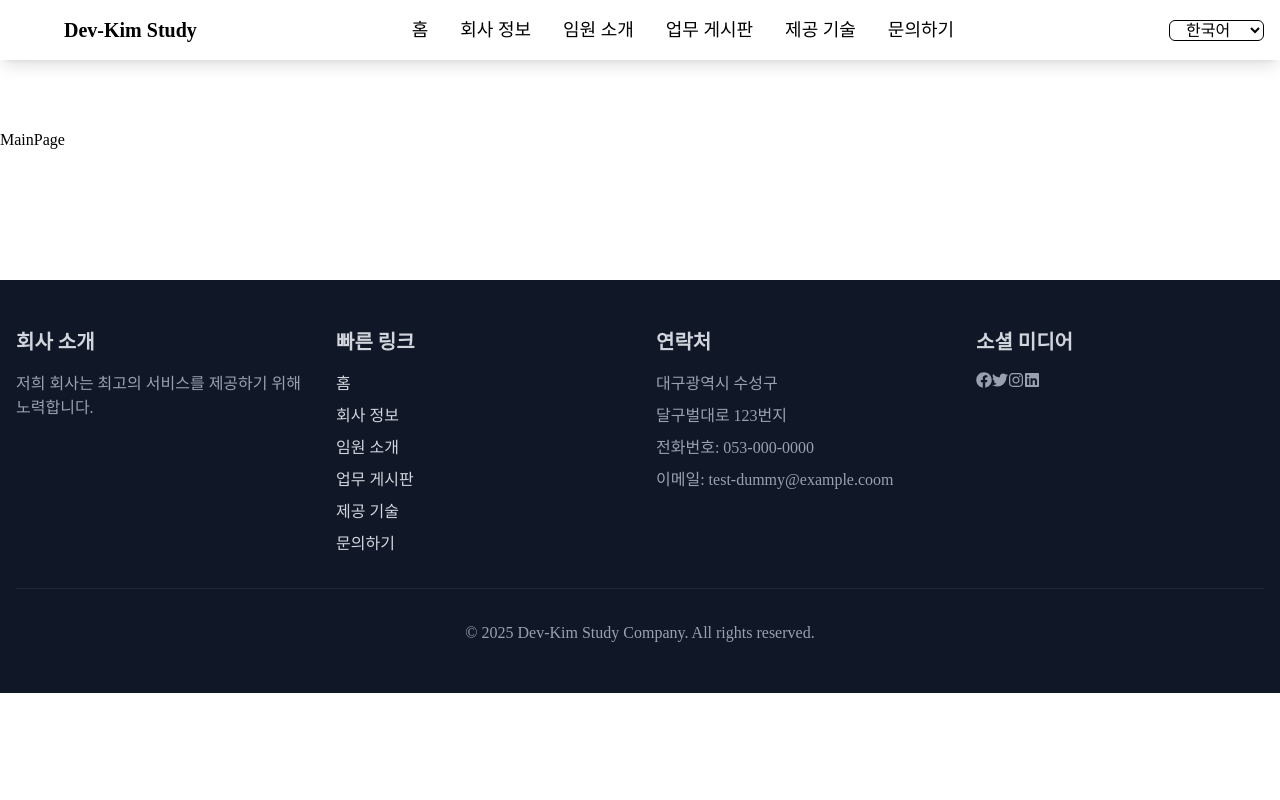
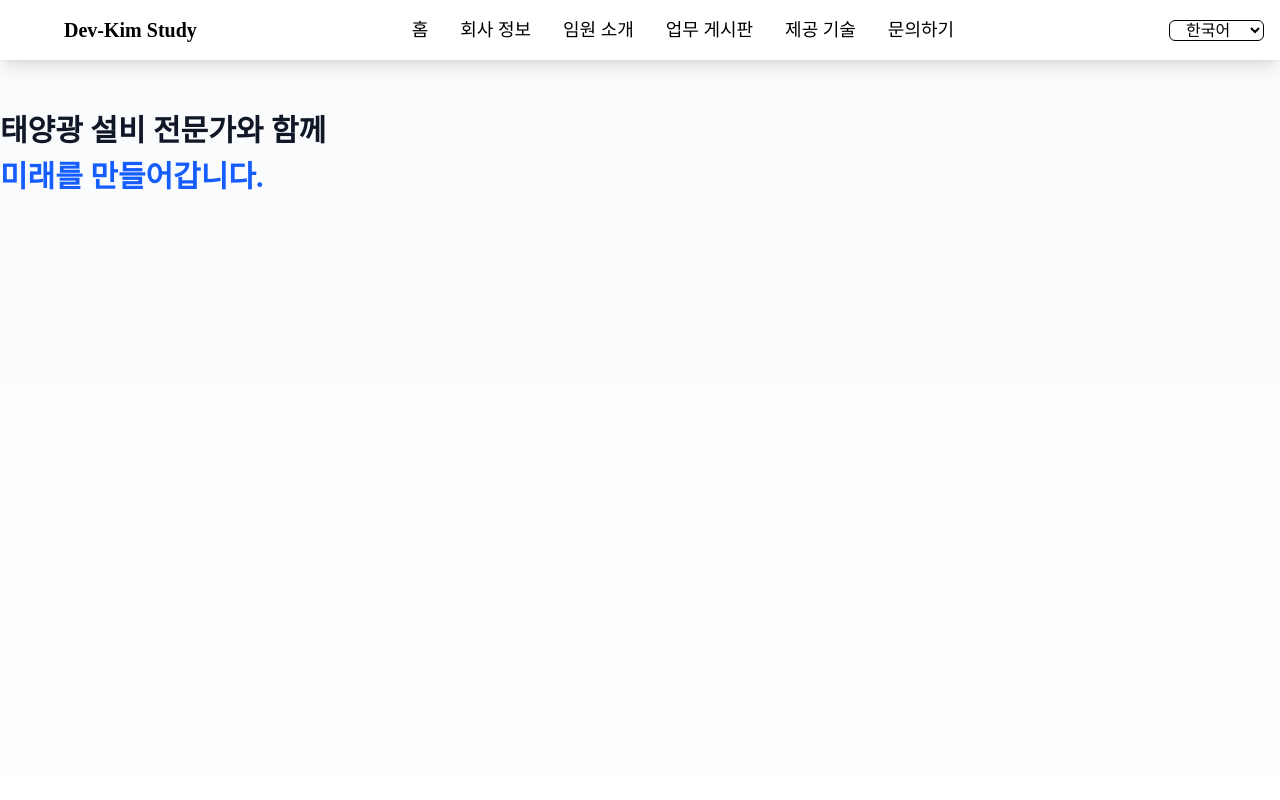
Before and after one commit to Dev-KimDonghyun/Full-Stack-Sutdy-01, a React (Vite) app in the folder Frontend/: page / in a window 1280 px wide. Shown: the top 800 px of the page. Built offline with nearby package versions, Linux system fonts and the light colour scheme; a web font is replaced by a local one.

Commit message:
Study: Create subpages for MainPage and set up routing

```diff
--- a/Frontend/src/pages/MainPage.jsx
+++ b/Frontend/src/pages/MainPage.jsx
@@ -1,8 +1,16 @@
 import React from 'react'
+
+import MainPageHero from './MainPageHero';
+import MainPageForum from './MainPageForum';
+import MainPageContact from './MainPageContact';
 
 export const MainPage = () => {
   return (
-    <div className='py-32'>MainPage</div>
+    <div>
+      <MainPageHero />
+      <MainPageForum />
+      <MainPageContact />
+    </div>
   )
 }
 
--- /dev/null
+++ b/Frontend/src/pages/MainPageContact.jsx
@@ -0,0 +1,11 @@
+import React from 'react'
+
+const MainPageContact = () => {
+  return (
+    <div>
+
+    </div>
+  )
+}
+
+export default MainPageContact;
--- /dev/null
+++ b/Frontend/src/pages/MainPageForum.jsx
@@ -0,0 +1,11 @@
+import React from 'react'
+
+const MainPageForum = () => {
+  return (
+    <div>
+
+    </div>
+  )
+}
+
+export default MainPageForum;
--- /dev/null
+++ b/Frontend/src/pages/MainPageHero.jsx
@@ -0,0 +1,20 @@
+import React from 'react';
+
+const MainPageHero = () => {
+  return (
+    <div className='relative min-h-[110vh] bg-gradient-to-b from-gray-50 to-white pb-0'>
+      <div className='container mx-0 pd-4 py-28'>
+        <div className='flex flex-col lg:flex-row items-center justify-between'>
+          <h1 className='text-3xl font-bold text-gray-900 leading-tight mb-6'>
+            태양광 설비 전문가와 함께
+            <span className='block text-blue-600 mt-2'>
+              미래를 만들어갑니다.
+            </span>
+          </h1>
+        </div>
+      </div>
+    </div>
+  )
+}
+
+export default MainPageHero;
```
